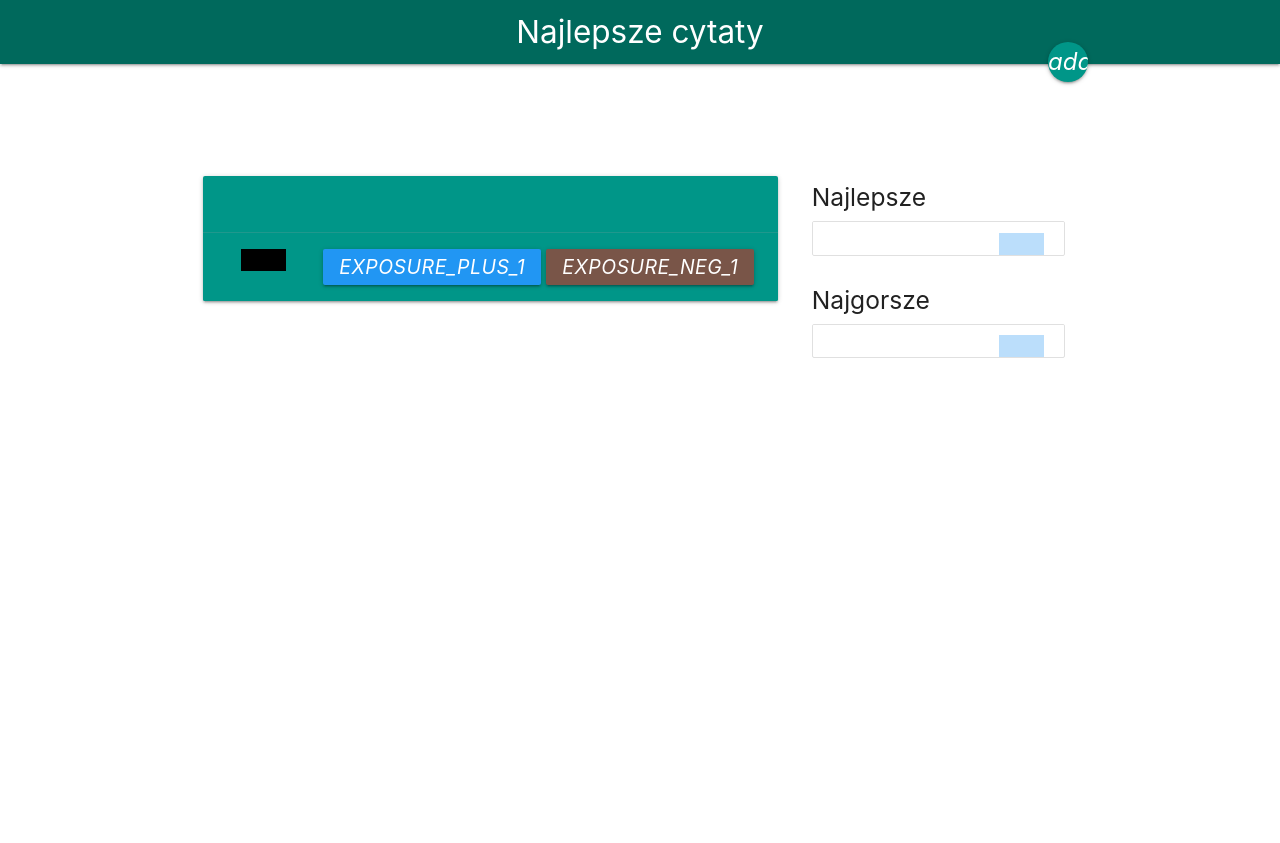
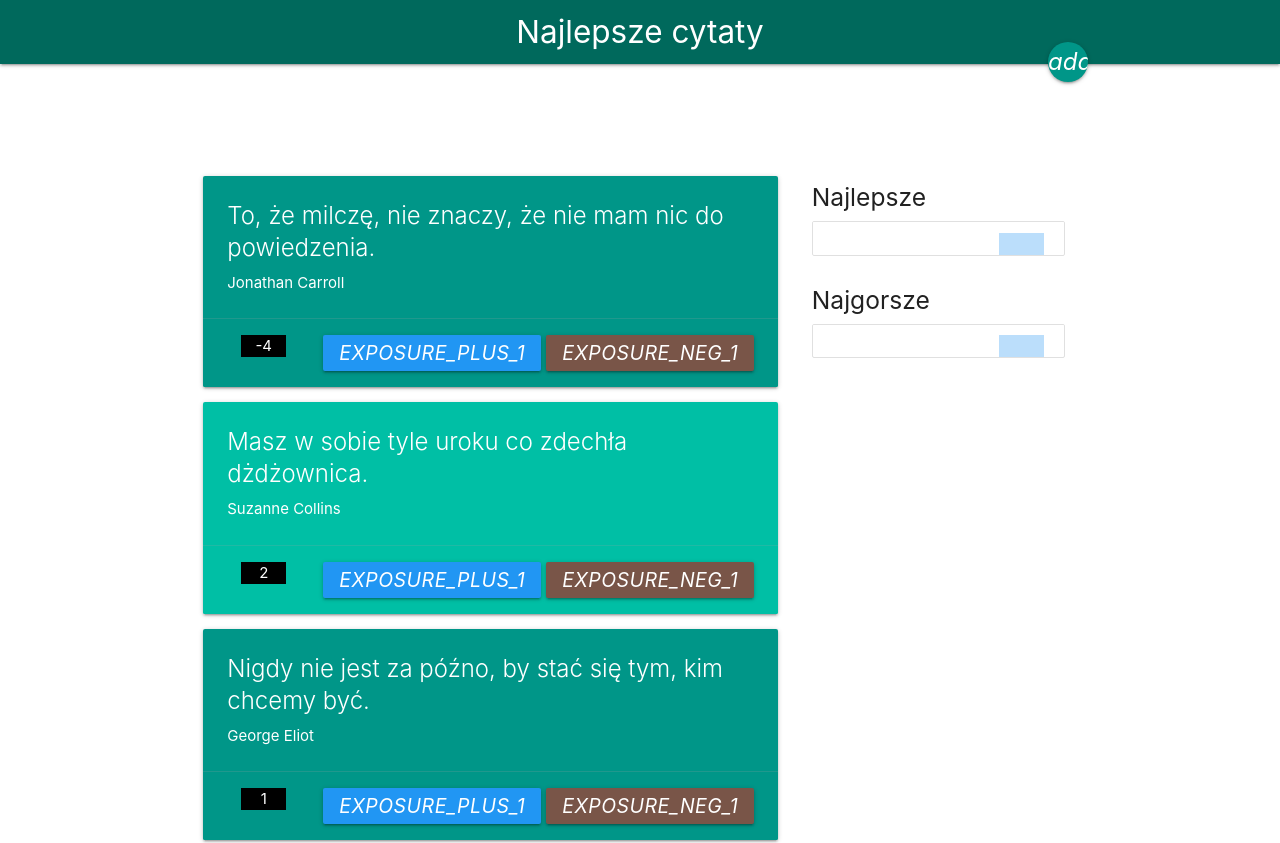
Before and after one commit to gentlemil/best-quotes-angular-app, an Angular app: page / in a window 1280 px wide. Shown: the top 843 px of the page. Before the commit the page ends 800 px from the top, so only its background shows below. Built offline with nearby package versions, Linux system fonts and the light colour scheme.

Commit message:
Implementation of displating quotes on UI.

```diff
--- a/src/app/app.component.html
+++ b/src/app/app.component.html
@@ -29,16 +29,18 @@
         <div class="col s12">
           <div
             class="card teal hoverable"
-          >
+            *ngFor="let quotation of quotes; let odd = odd"
+            [ngClass]="odd ? 'accent-4' : 'accent-5' "
+            >
             <div class="card-content white-text">
               <span class="card-title">
-                <!-- {{ quotation.sentence }} -->
+                {{ quotation.sentence }}
               </span>
-              <!-- {{ quotation.author }} -->
+              {{ quotation.author }}
             </div>
             <div class="card-action right-align">
               <span class="badge black left white-text">
-                <!-- {{ quotation.votes }} -->
+                {{ quotation.votes }}
               </span>
               <button class="btn blue mr-5">
                 <i class="material-icons">exposure_plus_1</i>
--- a/src/app/app.component.ts
+++ b/src/app/app.component.ts
@@ -9,7 +9,8 @@ import { Quotation } from './models/quotation';
 })
 export class AppComponent {
 
-  showForm = false;
+  showForm = false;   // pole do wysw. formularza
+  quotes: Quotation[] = QUOTES;
 
   onSwitchForm(): void {
     this.showForm = !this.showForm;
```
